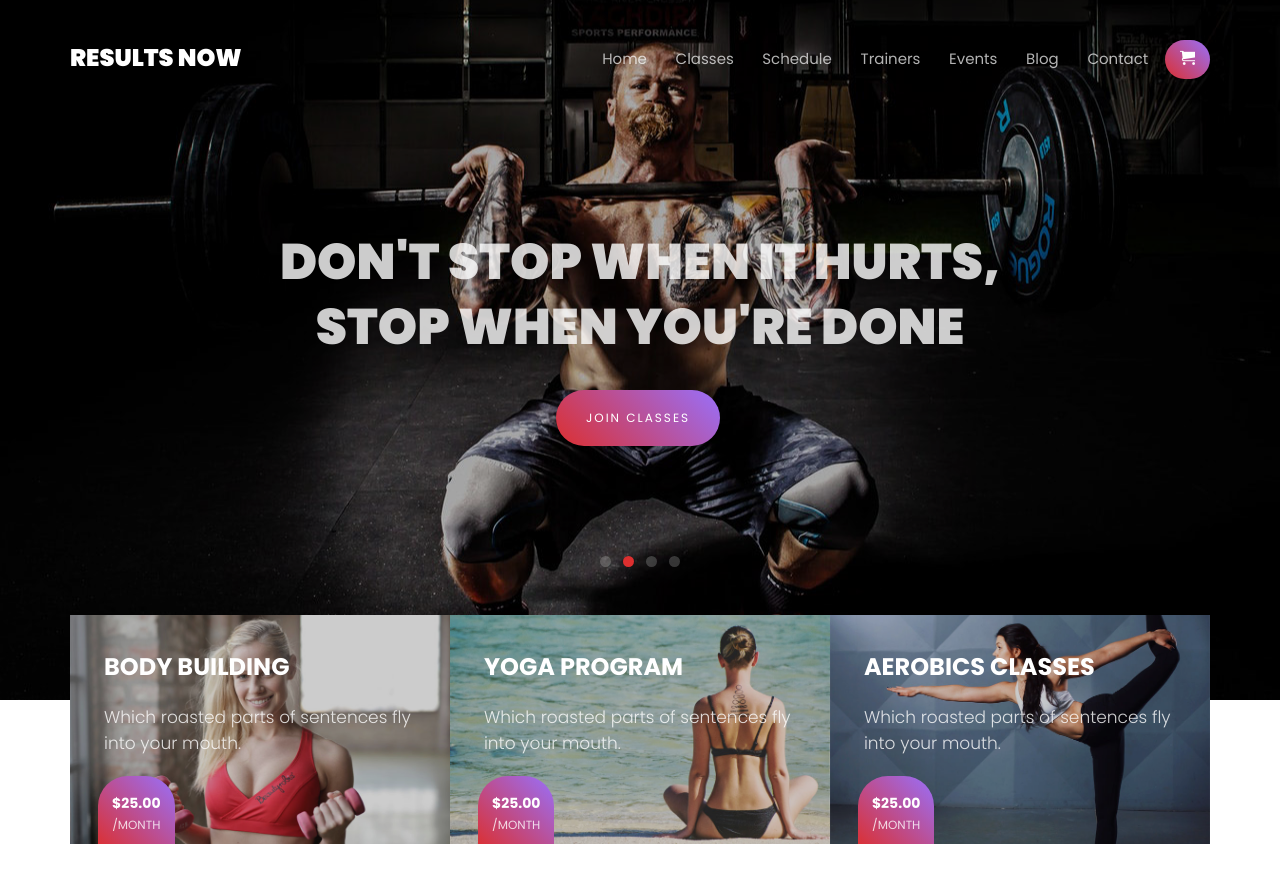
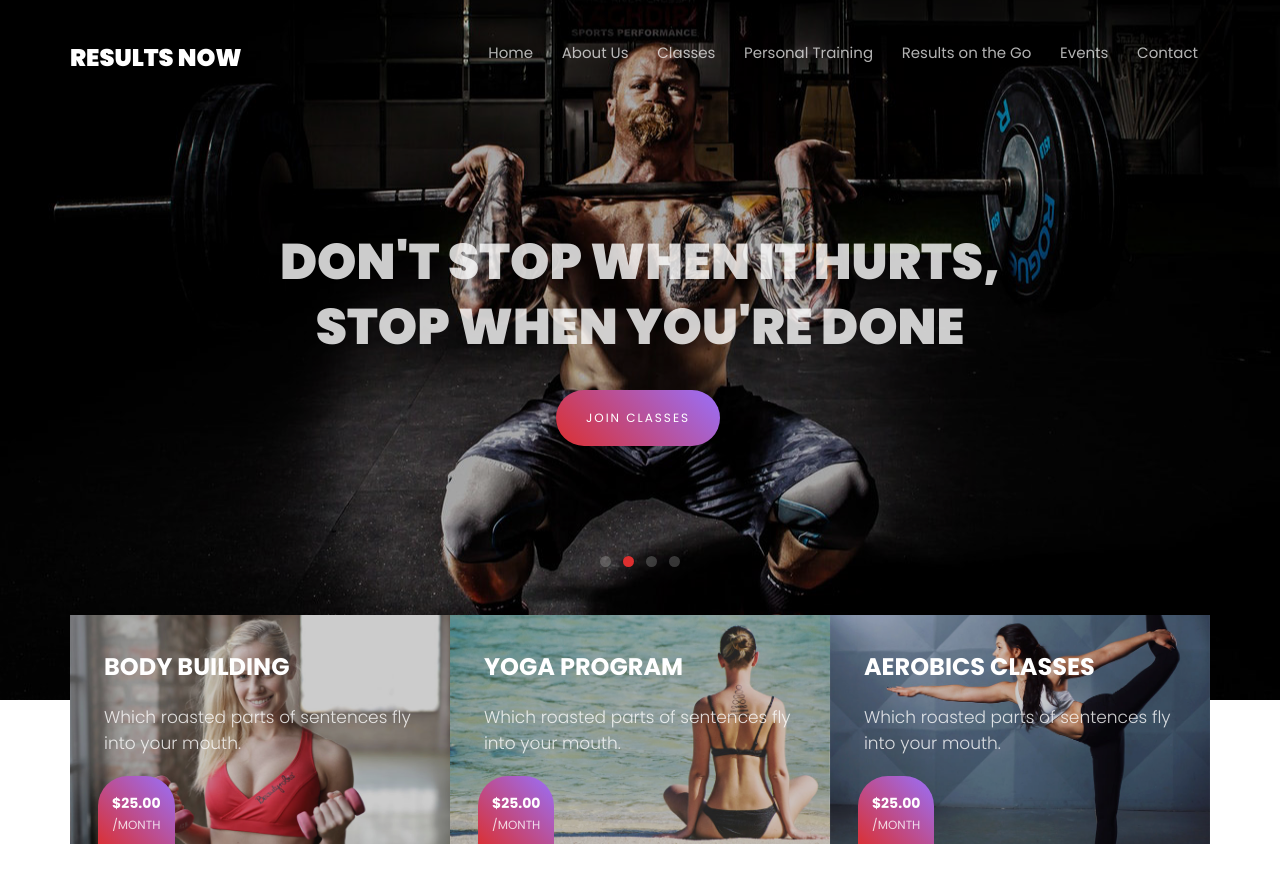
Before and after one commit to ResultsNow/resultsnow.github.io, a Jekyll site: the page built from index.html, in a window 1280 px wide and 900 px high. Shown: the top 883 px of the window. Built offline with Jekyll 4.4.1, drawn with Linux system fonts in a browser that asks for light colours; some web fonts are replaced.

Commit message:
Update default.html

```diff
--- a/_layouts/default.html
+++ b/_layouts/default.html
@@ -1,7 +1,8 @@
 <!DOCTYPE HTML>
 <html>
-	{% include head.html %}
-	<body>
+{% include head.html %}
+
+<body>
 
 	<div class="colorlib-loader"></div>
 
@@ -16,6 +17,7 @@
 						<div class="col-md-9 text-right menu-1">
 							<ul>
 								<li><a href="{{ '/' | relative_url }}">Home</a></li>
+								<li><a href="{{ '/about/' | relative_url }}">About Us</a></li>
 								<li class="has-dropdown">
 									<a href="{{ '/classes/' | relative_url }}">Classes</a>
 									<ul class="dropdown">
@@ -26,12 +28,10 @@
 										<li><a href="#body-building">Body Building</a></li>
 									</ul>
 								</li>
-								<li><a href="{{ '/schedule/' | relative_url }}">Schedule</a></li>
-								<li><a href="{{ '/trainers/' | relative_url }}">Trainers</a></li>
+								<li><a href="{{ '/trainers/' | relative_url }}">Personal Training</a></li>
+								<li><a href="{{ '/schedule/' | relative_url }}">Results on the Go</a></li>
 								<li><a href="{{ '/events/' | relative_url }}">Events</a></li>
-								<li><a href="{{ '/blog/' | relative_url }}">Blog</a></li>
 								<li><a href="{{ '/contact/' | relative_url }}">Contact</a></li>
-								<li class="btn-cta"><a href="{{ '/#' | relative_url }}"><span><i class="icon-cart"></i></span></a></li>
 							</ul>
 						</div>
 					</div>
@@ -50,5 +50,6 @@
 
 	{% include scripts.html %}
 
-	</body>
+</body>
+
 </html>
```
